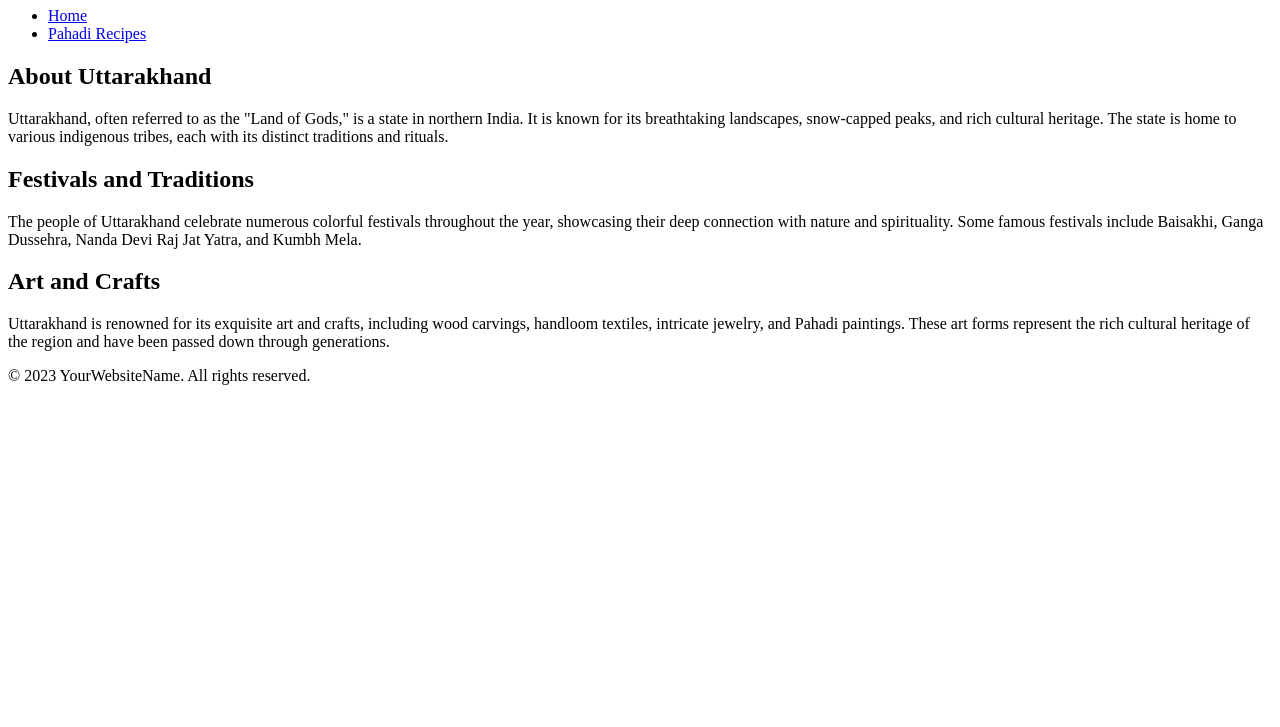
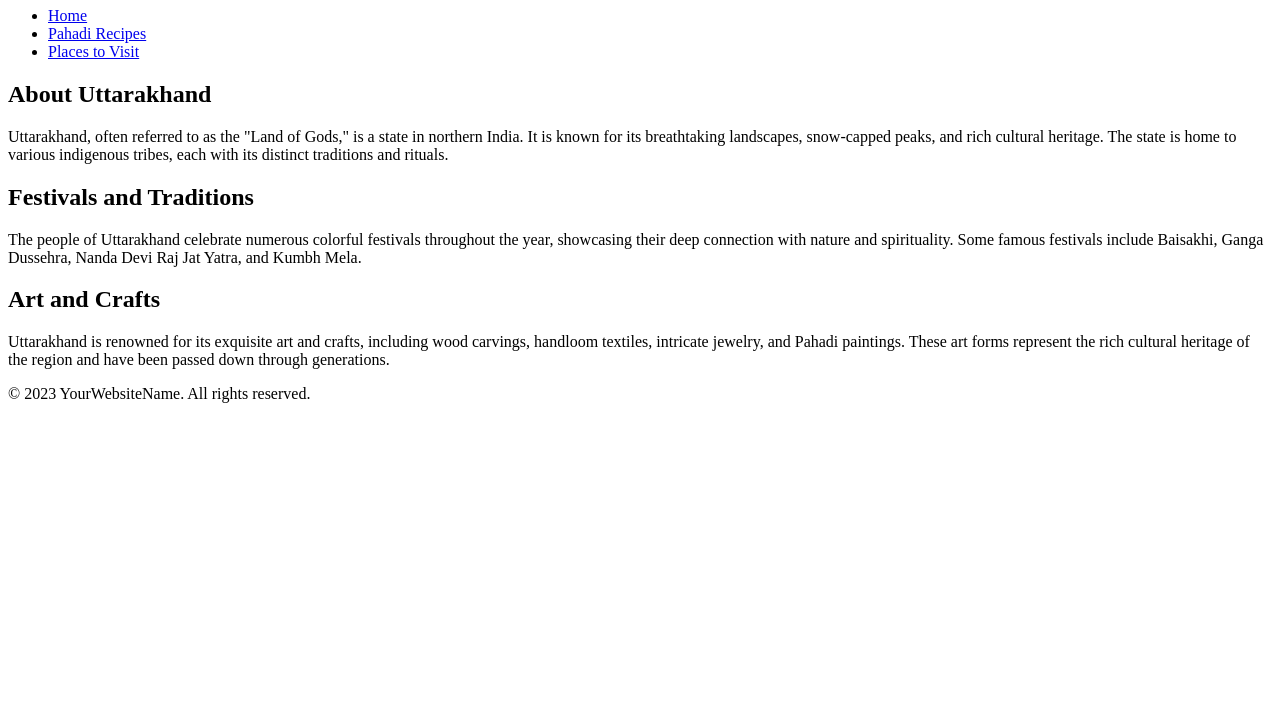
Before and after one commit to ashish28negi/Firstwebsite, a plain HTML site: page index.html in a window 1280 px wide. Shown: the part 73-800 px from the top of the page. Drawn offline with Linux system fonts and the light colour scheme.

Commit message:
Update index.html

```diff
--- a/index.html
+++ b/index.html
@@ -15,6 +15,7 @@
         <ul>
             <li><a href="index.html">Home</a></li>
             <li><a href="pahadi_recipes.html">Pahadi Recipes</a></li>
+            <li><a href="places_to_visit.html">Places to Visit</a></li>
         </ul>
     </nav>
     <main>
```
